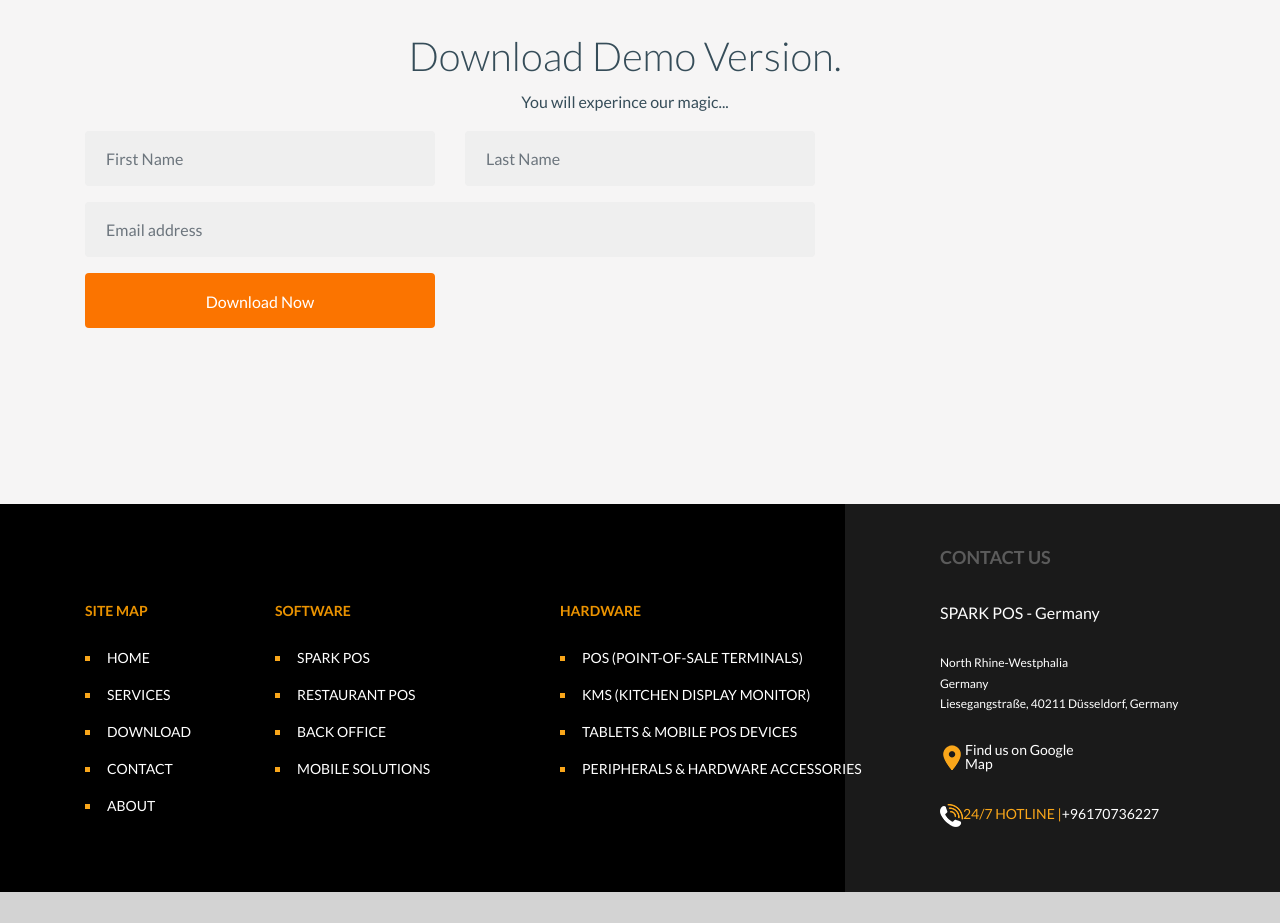
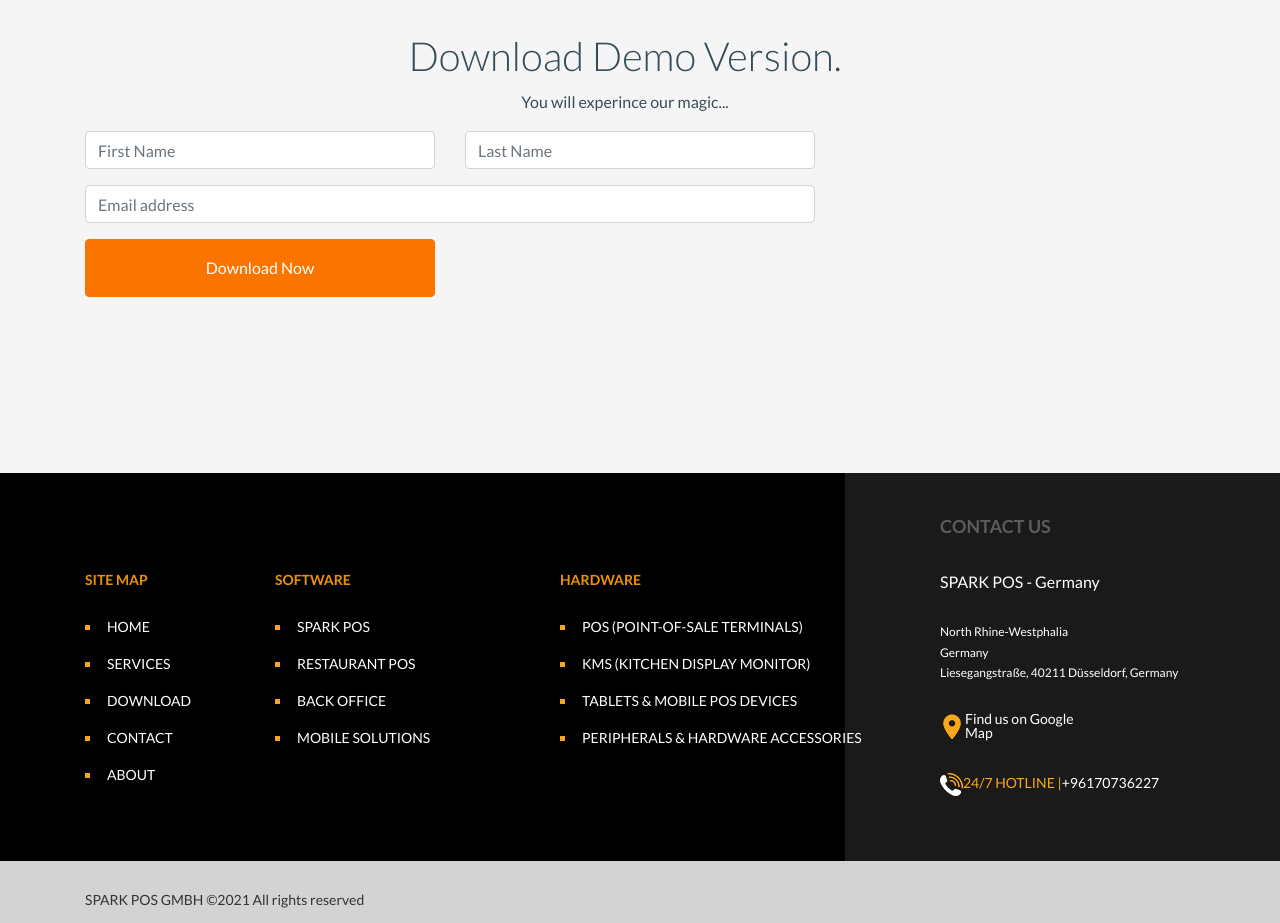
Before and after one commit to abbasspark/Sparkpos, a React (Create React App) app: page /download in a window 1280 px wide. Shown: the part 800-1723 px from the top of the page. Built offline with nearby package versions, Linux system fonts and the light colour scheme.

Commit message:
handledownload

```diff
--- a/src/components/Download/index.js
+++ b/src/components/Download/index.js
@@ -2,21 +2,21 @@ import React from "react";
 import { DownloadPage } from "../../SiteData";
 import Header from "../Header";
 export default function Download() {
-  const handledownload = (e) => {
-    e.preventDefault();
-    let url = `downloads/SparkPOS.rar`;
-    fetch(url).then((response) => {
-      console.log({ response });
-      response.blob().then((blob) => {
-        let url = window.URL.createObjectURL(blob);
-        let a = document.createElement("a");
-        a.href = url;
-        a.download = "SparkPOS.rar";
-        a.click();
-      });
-      //window.location.href = response.url;
-    });
-  };
+  // const handledownload = (e) => {
+  //   e.preventDefault();
+  //   let url = `downloads/SparkPOS.rar`;
+  //   fetch(url).then((response) => {
+  //     console.log({ response });
+  //     response.blob().then((blob) => {
+  //       let url = window.URL.createObjectURL(blob);
+  //       let a = document.createElement("a");
+  //       a.href = url;
+  //       a.download = "SparkPOS.rar";
+  //       a.click();
+  //     });
+  //     //window.location.href = response.url;
+  //   });
+  // };
   return (
     <div>
       <Header title={DownloadPage.header.title} />
@@ -30,7 +30,7 @@ export default function Download() {
               </div>
             </div>
             <div className="col-lg-8 mb-5">
-              <form onSubmit={handledownload}>
+              {/* <form onSubmit={handledownload}> */}
               <div className="form-group row">
                 <div className="col-md-6 mb-4 mb-lg-0">
                   <input
@@ -60,14 +60,16 @@ export default function Download() {
 
               <div className="form-group row">
                 <div className="col-md-6 mr-auto">
-                    <input
-                      type="submit"
+                  <a
+                    href="downloads/SparkPOS.rar"
                     className="btn btn-block btn-primary text-white py-3 px-5"
-                      value={DownloadPage.body.downloadForm.btnDownload}
-                    />
+                    download
+                  >
+                    {DownloadPage.body.downloadForm.btnDownload}
+                  </a>
                 </div>
               </div>
-              </form>
+              {/* </form> */}
             </div>
           </div>
         </div>
```
Lines whose indentation alone changed are shown as unchanged.
